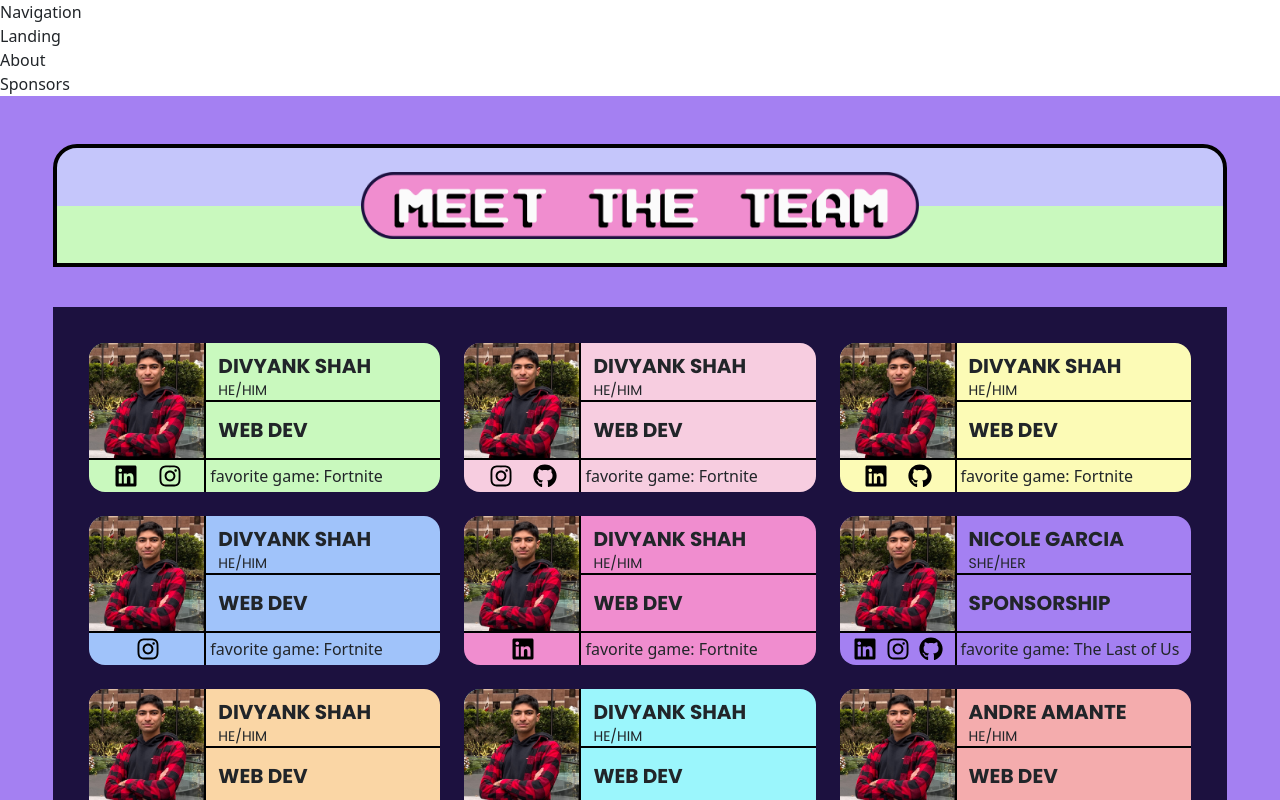
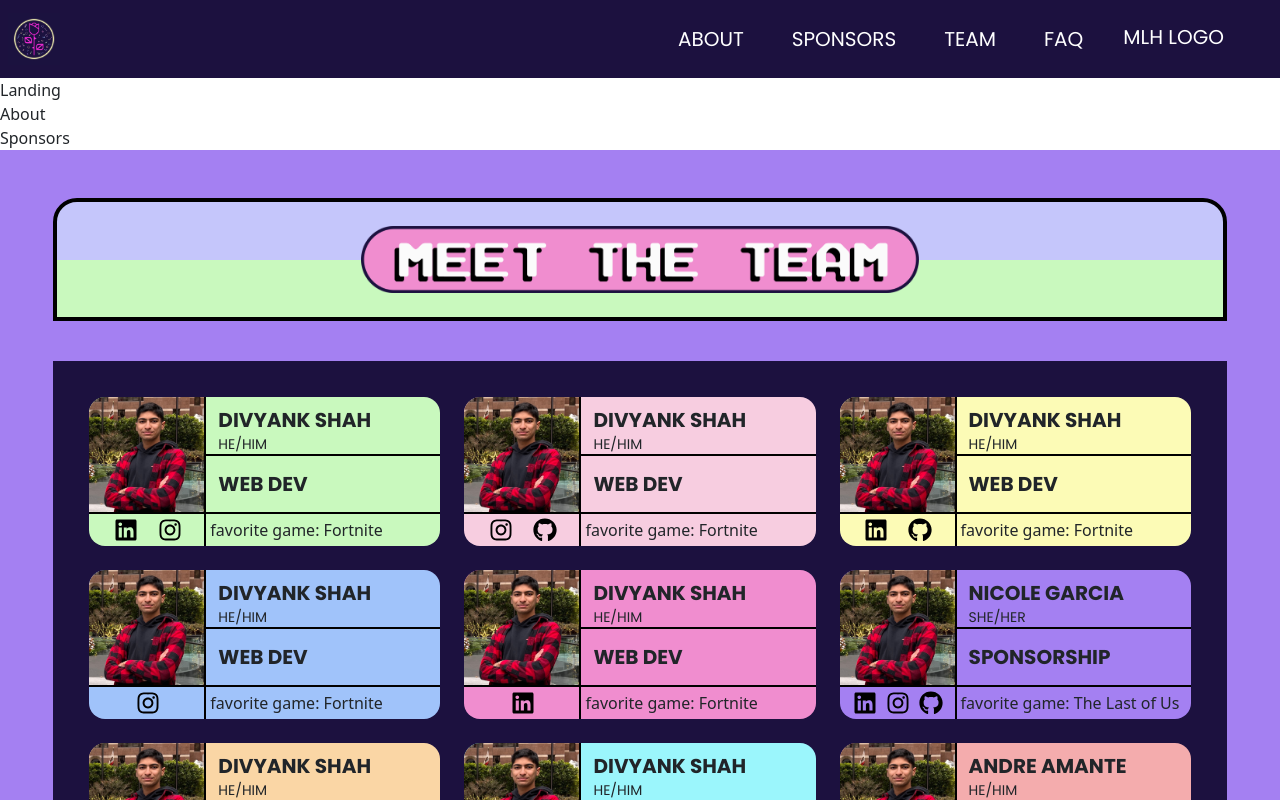
Before and after one commit to Alamode89/rosehack2023, a Next.js app: page / in a window 1280 px wide. Shown: the top 800 px of the page. Built offline with nearby package versions, Linux system fonts and the light colour scheme.

Commit message:
navbar no mlh

```diff
--- a/components/Navigation.tsx
+++ b/components/Navigation.tsx
@@ -1,7 +1,42 @@
 import React from "react";
+import {Nav, Navbar, NavDropdown} from "react-bootstrap";
 
 const Navigation = () => {
-  return <div>Navigation</div>;
+  return (
+    <div className="bg-rosehack-primary-darkestpurple items-center">
+      <Navbar expand="lg">
+        <Navbar.Brand href="#home">
+          <img
+                src="/rhlogo.jpg"
+                width="60"
+                height="60"
+                className="d-inline-block align-top pl-2"
+                alt="React Bootstrap logo"
+              />
+        </Navbar.Brand>
+        <Navbar.Toggle aria-controls="basic-navbar-nav" />
+        <Navbar.Collapse id="basic-navbar-nav">
+          <Nav className="!font-poppins ml-auto mr-10">
+            <Nav.Link href="#about" className="!text-xl text-white hover:!text-gray-300 !pr-10">
+              ABOUT
+            </Nav.Link>
+            <Nav.Link href="#sponsors" className="!text-xl text-white hover:!text-gray-300 !pr-10">
+              SPONSORS
+            </Nav.Link>
+            <Nav.Link href="#team" className="!text-xl text-white hover:!text-gray-300 !pr-10">
+              TEAM
+            </Nav.Link>
+            <Nav.Link href="#board" className="!text-xl text-white hover:!text-gray-300 !pr-10">
+              FAQ
+            </Nav.Link>
+            <Navbar.Brand href="#home" className = "text-white">
+              MLH LOGO
+            </Navbar.Brand>
+          </Nav>
+        </Navbar.Collapse>
+      </Navbar>
+    </div>
+  )
 };
 
 export default Navigation;
```
Also changed, not shown: public/rhlogo.jpg (added).
